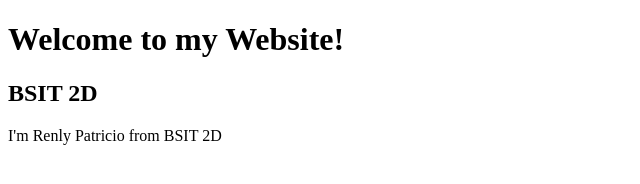
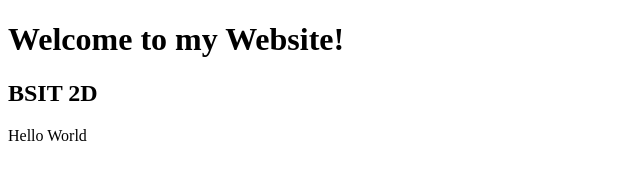
Before and after one commit to RenlyPatricio/index, a plain HTML site: page index.html in a window 1280 px wide. Shown: the whole page, without its empty margins (0-640 px from the left). Drawn offline with Linux system fonts and the light colour scheme.

Commit message:
Update index.html

```diff
--- a/index.html
+++ b/index.html
@@ -6,7 +6,7 @@
     <title>Document</title>
     <h1> Welcome to my Website!</h1>
     <h2> BSIT 2D</h2>
-    <p> I'm Renly Patricio from BSIT 2D </p>
+    <p> Hello World</p>
 </head>
 <body>
 
```
